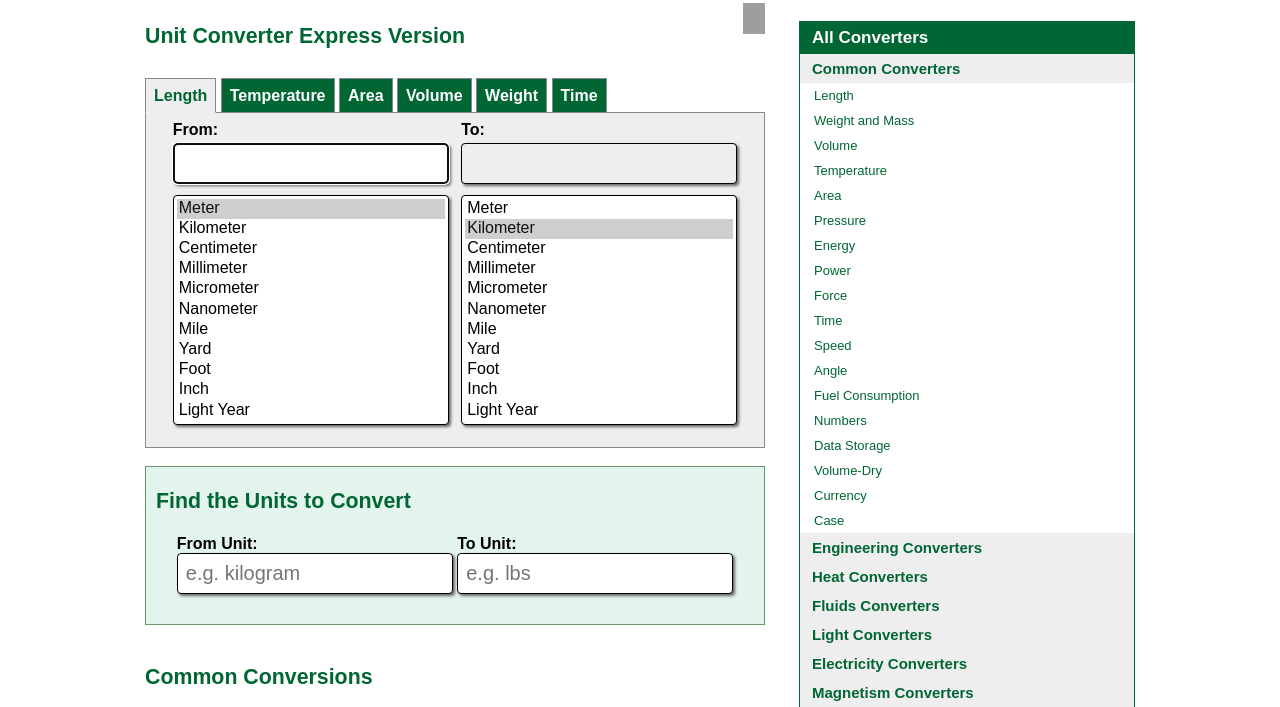
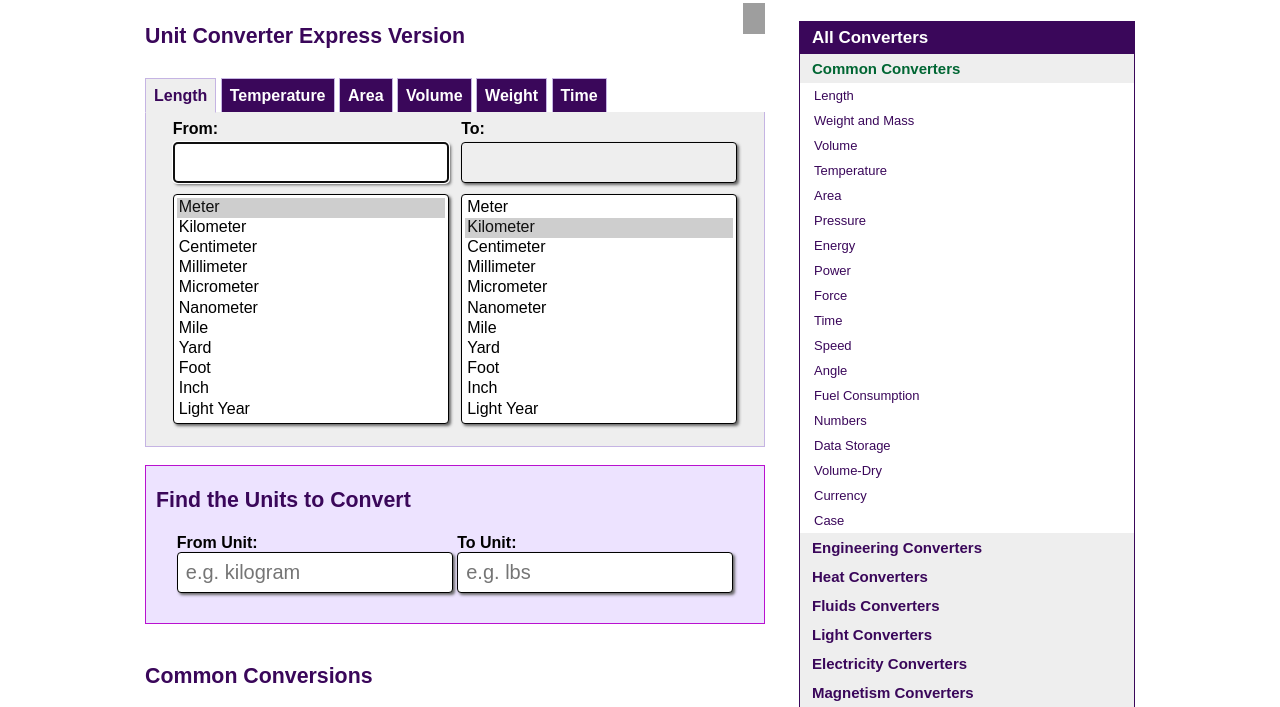
Before and after one commit to k-athiq/king_demo, a plain HTML site: page index.html in a window 1280 px wide. Shown: the part 63-770 px from the top of the page. Drawn offline with Linux system fonts and the light colour scheme; grey boxes are pictures that could not be loaded; files whose address does not match are found by name.

Commit message:
Update style-n.css

```diff
--- a/style-n.css
+++ b/style-n.css
@@ -3,19 +3,19 @@ body{background:#fff;margin:0px;padding:0px;border:0;text-align: center;}
 
 p{margin:5px 0 8px 0;}
 img{border:0px;}
-h1{color:#006633;font-size:20pt;font-weight:bold;padding:0;margin:12px 0;}
+h1{color:#3A075A;font-size:20pt;font-weight:bold;padding:0;margin:12px 0;}
 #resulth1{background-color:#ffefe7;padding:0px 5px 0px 5px;border-top:#930 1px dotted;}
-h2{font-size:18pt;font-weight:bold;color:#006633;padding:0; margin-bottom: 2px;}
-h3{font-size:16pt;font-weight:bold;color:#006633;}
-h3 a{color:#417516;}
+h2{font-size:18pt;font-weight:bold;color:#3A075A;padding:0; margin-bottom: 2px;}
+h3{font-size:16pt;font-weight:bold;color:#3A075A;}
+h3 a{color:#B40FBD;}
 h3 a:hover{text-decoration:none;}
 h4{font-size:13pt;font-weight: bold;padding:0; margin: 0px;}
-a{color:#063;text-decoration:underline;}
+a{color:#900C92;text-decoration:underline;}
 a:hover{text-decoration:none;}
 #clear{margin-left: auto;margin-right: auto;clear: both;height: 1px;}
 
-#headerout{background:#006633;text-align: center;}
-#header{width:990px;height:60px;background:#006633;padding:0px;margin-left: auto;margin-right: auto;text-align: left;overflow:auto;}
+#headerout{background:#3A075A;text-align: center;}
+#header{width:990px;height:60px;background:#3A075A;padding:0px;margin-left: auto;margin-right: auto;text-align: left;overflow:auto;}
 #logo{padding: 16px 0px 0px 0px;width:300px;float:left;}
 
 #contentout{width:990px;padding-top:5px;margin-left: auto;margin-right: auto;text-align: left;overflow:auto;}
@@ -29,12 +29,12 @@ a:hover{text-decoration:none;}
 #footernav{text-align: center;}
 
 #othercalc{
-	border:solid 1px #006633;
+	border:solid 1px #3A075A;
 	margin: auto;
 	text-align:left;
 }
 #octitle{
-	background-color: #006633;
+	background-color: #3A075A;
 	padding: 6px 12px;
 	color: #fff;
 	font-size: 17px;
@@ -49,14 +49,14 @@ a:hover{text-decoration:none;}
 }
 #occontent{
 	padding: 0px;
-	background-color: #006633;
+	background-color: #3A075A;
 	font-weight: bold;
 }
 #occontent a{
 	display: block;
 	padding: 6px 12px;
 	background-color: #eee;
-	color:#006633;
+	color:#3A075A;
 	text-decoration: none;
 	font-size: 15px;
 }
@@ -69,10 +69,10 @@ a:hover{text-decoration:none;}
 	display: block;
 	padding: 6px 6px;
 	background-color: #eee;
-	color:#006633;
+	color:#3A075A;
 }
 .occontenton a{
-	color:#006633;
+	color:#3A075A;
 }
 #ocsubnav{
 	background-color: #fff;
@@ -86,7 +86,7 @@ a:hover{text-decoration:none;}
 	padding: 5px 2px 5px 14px;;
 	background-color: #fff;
 	text-decoration: none;
-	color:#006633;
+	color:#3A075A;
 }
 #ocsubnav a:hover {
 	text-decoration: underline;
@@ -106,15 +106,15 @@ a:hover{text-decoration:none;}
 .bigtext{font-size: 18px;}
 #qcvt{
 	background-color: #eeeeee;
-	border-bottom: 1px solid #888888;
-	border-left: 1px solid #888888;
-	border-right: 1px solid #888888;
+	border-bottom: 1px solid #C5B4E3;
+	border-left: 1px solid #C5B4E3;
+	border-right: 1px solid #C5B4E3;
 }
 #menu {
 	font-size: 16px;
 	margin: -16px 5px 5px 5px auto 5px auto;
 	padding: 16px 0px 7px 0px;
-	border-bottom: 1px solid #888888;
+	border-bottom: 1px solid #C5B4E38;
 }
 #menu ul {
 	margin: 0px;
@@ -128,16 +128,16 @@ a:hover{text-decoration:none;}
 }
 #menu a {
 	padding: 8px;
-	border: 1px solid #888888;
-	border-bottom: 0px solid #888888;
-	background-color: #006633;
+	border: 1px solid #C5B4E3;
+	border-bottom: 0px solid #C5B4E3;
+	background-color:#3A075A;
 	text-decoration: none;
 	font-weight: bold;
 	color: #FFFFFF;
 }
 #menu a:hover {
 	background-color: #eeeeee;
-	color: #006633;
+	color:#3A075A;
 }
 #menuon {
 	font-size: 16px;
@@ -158,16 +158,16 @@ a:hover{text-decoration:none;}
 }
 #menuon a {
 	padding: 8px;
-	border: 1px solid #888888;
+	border: 1px solid #C5B4E3;
 	border-bottom: 1px solid #eeeeee;
 	background-color: #eeeeee;
 	text-decoration: none;
 	font-weight: bold;
-	color: #006633;
+	color: #3A075A;
 }
 #menuon a:hover {
 	background-color: #eeeeee;
-	color: #006633;
+	color: #3A075A;
 }
 
 #uctable{
@@ -208,13 +208,13 @@ a:hover{text-decoration:none;}
 	border: 1px solid #000;
 	border-radius: 4px;
 	box-shadow: 2px 2px 3px #666;
-	background-color: #006633;
+	background-color: #3A075A;
 	font-weight:bold;
 	color: #ffffff;
 }
 .ucdcsubmit:hover{
 	background-color: #fff;
-	color: #006633;
+	color: #3A075A;
 }
 .ucselect{
 	width:100%;
@@ -232,7 +232,7 @@ a:hover{text-decoration:none;}
 	font-size: 16px;
 }
 .datatable th{
-	background-color: #406b04;
+	background-color: #9F0FB8;
 	color: #FFFFFF;
 	padding: 3px 10px;
 	border: 1px solid #000;
@@ -263,8 +263,9 @@ a:hover{text-decoration:none;}
 }
 #findutoc{
 	padding: 1px 10px 0px 10px;
-	background-color: #e2f4eb;
-	border: 1px solid #669966;
+	background-color:
+#EDE3FF;
+	border: 1px solid #B911D0;
 }
 #futcResult{
 	padding:15px 0px;
@@ -282,7 +283,7 @@ a:hover{text-decoration:none;}
 }
 #futcResult div span{
 	padding-left: 20px;
-	color: #406b04;
+	color: #910FB8;
 }
 
 #homelist ul{
```
